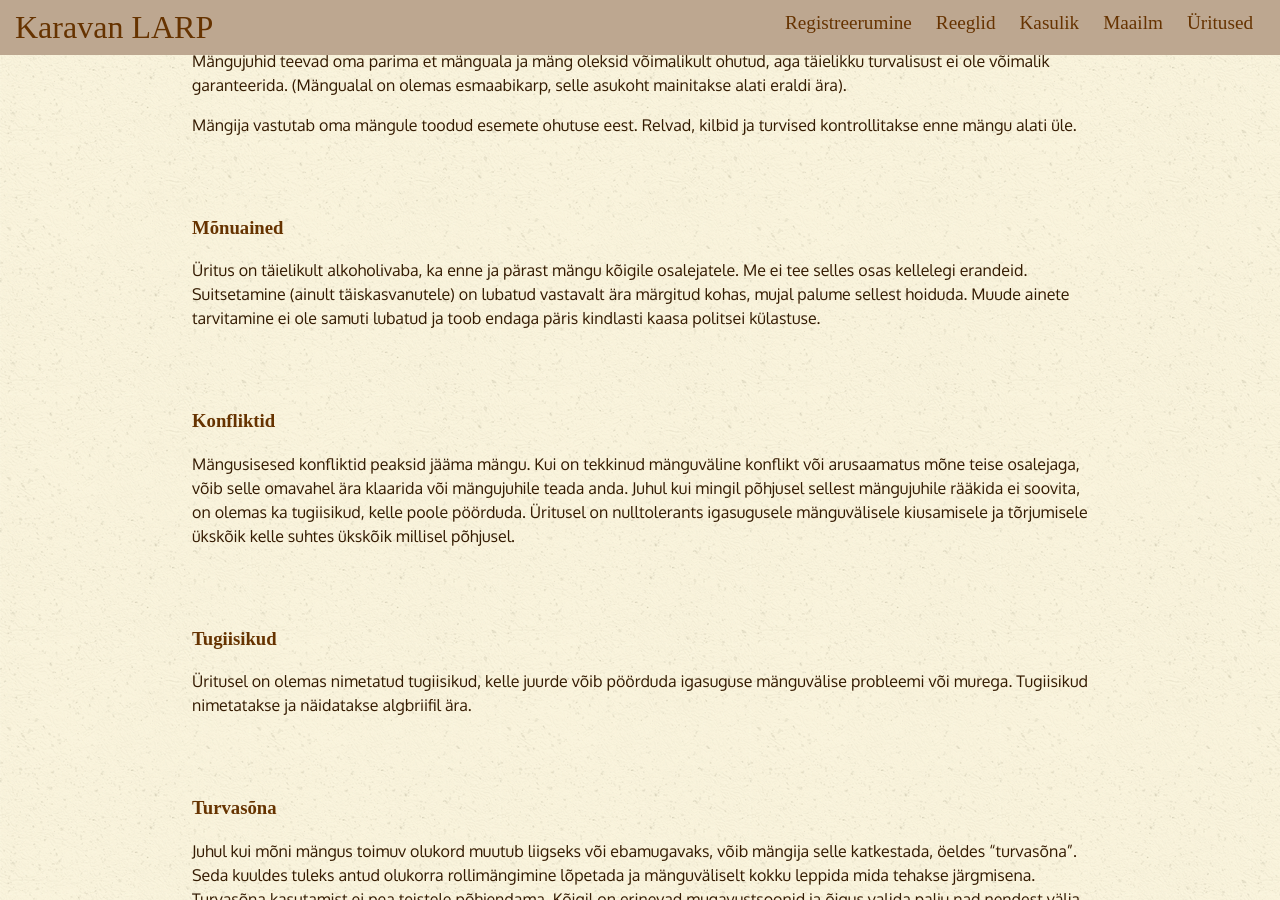
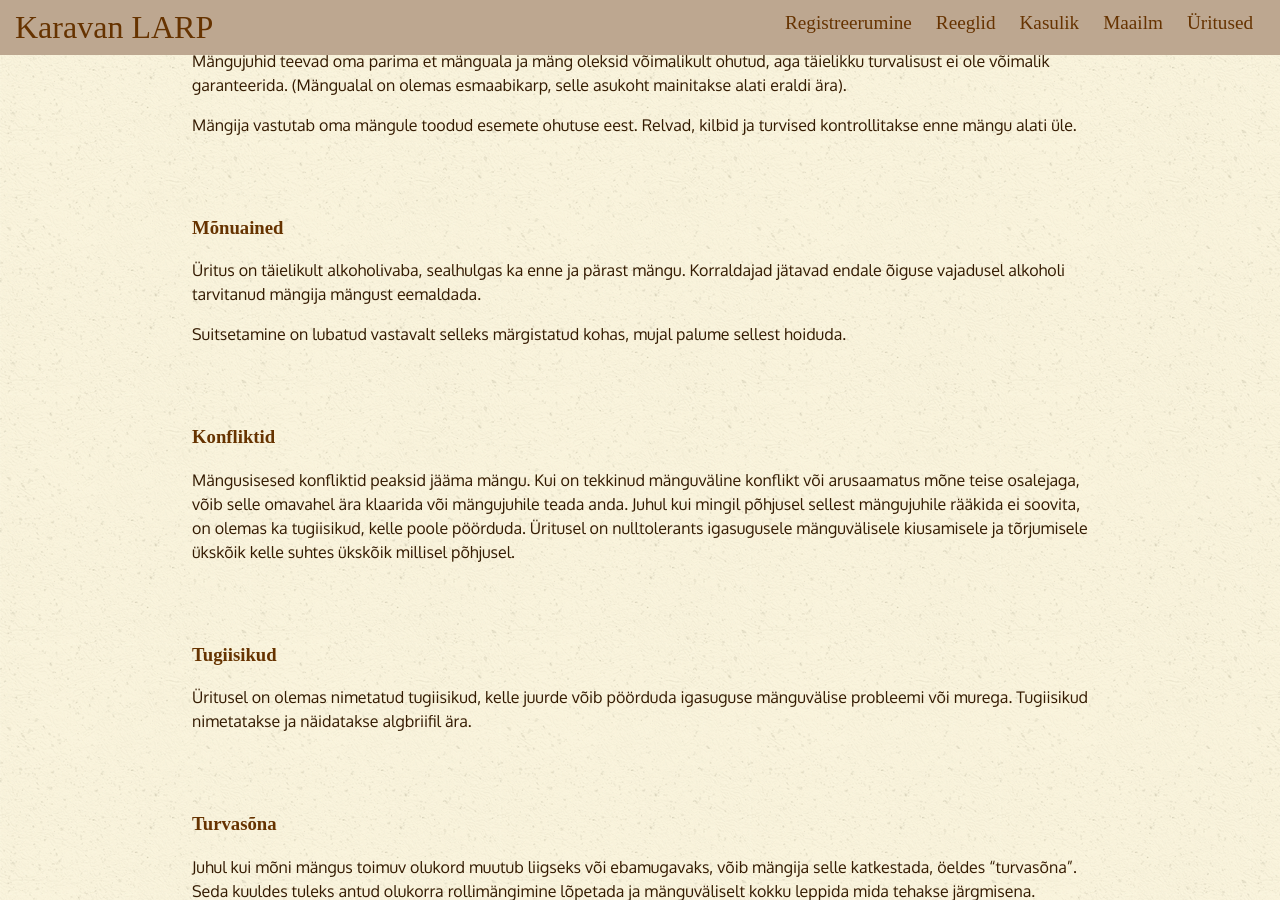
Before and after one commit to karavanlarp/karavanlarp.github.io, a Jekyll site: the page built from est/useful/mainrules.md, in a window 1280 px wide and 900 px high, scrolled down 1106 px. Built offline with Jekyll 4.4.1, drawn with Linux system fonts in a browser that asks for light colours; some web fonts are replaced.

Commit message:
Mõnuainereeglite pehmemaks sõnastamine

```diff
--- a/est/useful/mainrules.md
+++ b/est/useful/mainrules.md
@@ -32,7 +32,9 @@ Mängija vastutab oma mängule toodud esemete ohutuse eest. Relvad, kilbid ja tu
 
 ### Mõnuained
 
-Üritus on täielikult alkoholivaba, ka enne ja pärast mängu kõigile osalejatele. Me ei tee selles osas kellelegi erandeid. Suitsetamine (ainult täiskasvanutele) on lubatud vastavalt ära märgitud kohas, mujal palume sellest hoiduda. Muude ainete tarvitamine ei ole samuti lubatud ja toob endaga päris kindlasti kaasa politsei külastuse.
+Üritus on täielikult alkoholivaba, sealhulgas ka enne ja pärast mängu. Korraldajad jätavad endale õiguse vajadusel alkoholi tarvitanud mängija mängust eemaldada.
+
+Suitsetamine on lubatud vastavalt selleks märgistatud kohas, mujal palume sellest hoiduda.
 
 ### Konfliktid
 
```
